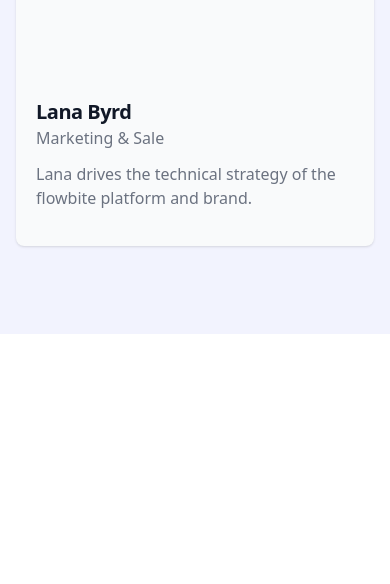
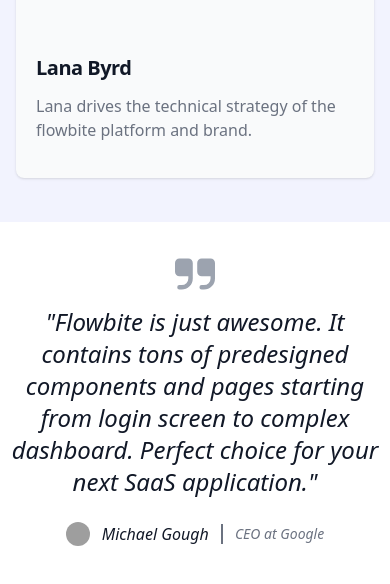
Before and after one commit to abhishek-v-gopal/nshssnedumudy.com, a Vue app: page / in a window 390 px wide. Shown: the part 3429-4013 px from the top of the page. Before the commit the page ends 3763 px from the top, so only its background shows below. Built offline with nearby package versions, Linux system fonts and the light colour scheme; grey boxes are pictures that could not be loaded.

Commit message:
added clubs

```diff
--- /dev/null
+++ b/src/components/ClubsView.vue
@@ -0,0 +1,135 @@
+<template>
+    <section class=" dark:bg-gray-900 lg:py-1 py-8">
+
+        <swiper :modules="modules" :slides-per-view="1" :space-between="0" :speed="1000" :loop="true"
+            :centeredSlides="true" :autoplay="{
+                delay: 3000,
+                disableOnInteraction: false,
+            }" @swiper="onSwiper" @slideChange="onSlideChange">
+
+            <template v-for="testimonial in testimonials" :key="testimonial.id">
+
+                <swiper-slide>
+
+                    <!-- <div class="max-w-screen-xl px-4 py-8 mx-auto text-center lg:py-16 lg:px-6">
+                        <figure class="max-w-screen-md mx-auto">
+                            <svg class="h-12 mx-auto mb-3 text-gray-400 dark:text-gray-600" viewBox="0 0 24 27" fill="none" xmlns="http://www.w3.org/2000/svg">
+                                <path d="M14.017 18L14.017 10.609C14.017 4.905 17.748 1.039 23 0L23.995 2.151C21.563 3.068 20 5.789 20 8H24V18H14.017ZM0 18V10.609C0 4.905 3.748 1.038 9 0L9.996 2.151C7.563 3.068 6 5.789 6 8H9.983L9.983 18L0 18Z" fill="currentColor"/>
+                            </svg>
+                            <blockquote>
+                                <p class="text-2xl font-medium text-gray-900 dark:text-white">{{ testimonial.text }}</p>
+                            </blockquote>
+                            <figcaption class="flex items-center justify-center mt-6 space-x-3">
+                                <img class="w-6 h-6 rounded-full" :src="testimonial.image" :alt="testimonial.name" />
+                                <div class="flex items-center divide-x-2 divide-gray-500 dark:divide-gray-700">
+                                    <div class="pr-3 font-medium text-gray-900 dark:text-white">{{ testimonial.name }}</div>
+                                    <div class="pl-3 text-sm font-light text-gray-500 dark:text-gray-400">{{ testimonial.position }}</div>
+                                </div>
+                            </figcaption>
+                        </figure>
+                    </div> -->
+
+
+                    <div class="flex flex-col items-center pb-10 ">
+
+                        <figure class="max-w-screen-md mx-auto text-center">
+                            <svg class="w-10 h-10 mx-auto mb-3 text-gray-400 dark:text-gray-600" aria-hidden="true"
+                                xmlns="http://www.w3.org/2000/svg" fill="currentColor" viewBox="0 0 18 14">
+                                <path
+                                    d="M6 0H2a2 2 0 0 0-2 2v4a2 2 0 0 0 2 2h4v1a3 3 0 0 1-3 3H2a1 1 0 0 0 0 2h1a5.006 5.006 0 0 0 5-5V2a2 2 0 0 0-2-2Zm10 0h-4a2 2 0 0 0-2 2v4a2 2 0 0 0 2 2h4v1a3 3 0 0 1-3 3h-1a1 1 0 0 0 0 2h1a5.006 5.006 0 0 0 5-5V2a2 2 0 0 0-2-2Z" />
+                            </svg>
+                            <blockquote>
+                                <p class="text-2xl italic font-medium text-gray-900 dark:text-white">"Flowbite is just
+                                    awesome. It contains tons of predesigned components and pages starting from login
+                                    screen to complex dashboard. Perfect choice for your next SaaS application."</p>
+                            </blockquote>
+                            <figcaption class="flex items-center justify-center mt-6 space-x-3 rtl:space-x-reverse">
+                                <img class="w-6 h-6 rounded-full"
+                                    src="https://flowbite.s3.amazonaws.com/blocks/marketing-ui/avatars/michael-gouch.png"
+                                    alt="profile picture">
+                                <div
+                                    class="flex items-center divide-x-2 rtl:divide-x-reverse divide-gray-500 dark:divide-gray-700">
+                                    <cite class="pe-3 font-medium text-gray-900 dark:text-white">Michael Gough</cite>
+                                    <cite class="ps-3 text-sm text-gray-500 dark:text-gray-400">CEO at Google</cite>
+                                </div>
+                            </figcaption>
+                        </figure>
+
+                    </div>
+
+
+                </swiper-slide>
+
+            </template>
+
+        </swiper>
+
+    </section>
+</template>
+
+
+<script>
+
+import { Swiper, SwiperSlide } from 'swiper/vue';
+import 'swiper/scss';
+import 'swiper/scss/autoplay';
+import { Autoplay } from 'swiper/modules';
+
+const BASE_URL = "https://storage.googleapis.com/inovuslabs-cdn.appspot.com";
+
+export default {
+    name: 'ClubView',
+    components: {
+        Swiper,
+        SwiperSlide,
+    },
+    setup() {
+        return {
+            modules: [Autoplay],
+        };
+    },
+    data() {
+        return {
+            testimonials: [
+                {
+                    id: 1,
+                    name: 'Roji Thomas',
+                    position: 'Nodal Officer',
+                    image: BASE_URL + '/assets/Testimonials/rojithomas.jpg',
+                    text: 'Inovus Labs is a platform for developing entrepreneurial culture in our college. We here are not teaching to see the dreams, but to fulfill them.'
+                },
+                {
+                    id: 2,
+                    name: 'Jithin Shah M A',
+                    position: 'Founder',
+                    image: BASE_URL + '/assets/Testimonials/jithinshah.jpg',
+                    text: 'We at Inovus Labs not only activate people to their full potential, but also develop a personalized experience that make our collegues feel more at home.'
+                },
+                {
+                    id: 3,
+                    name: 'Arjun Krishna',
+                    position: 'Mentor',
+                    image: BASE_URL + '/assets/Testimonials/arjunkrishna.jpg',
+                    text: 'We encourage our fellows to think out of the box in every sort of activities and promote stupid ideas, as, today\'s stupidity is tomorrow\'s wonder.'
+                },
+                {
+                    id: 4,
+                    name: 'Dr. Thomas George',
+                    position: 'Chairman, LEAD College of Management',
+                    image: BASE_URL + '/assets/Testimonials/thomman.jpg',
+                    text: 'Special Congratulations to team Inovus Labs IEDC of Kristu Jyoti. The students are highly motivated and ambitious.They are open to learn and ready to implement their creativity. The faculty members and college management are highly supportive'
+                }
+            ]
+        }
+    },
+    methods: {
+
+        onSwiper(swiper) {
+
+        },
+        onSlideChange() {
+
+        },
+    },
+}
+</script>
--- a/src/views/HomeView.vue
+++ b/src/views/HomeView.vue
@@ -42,9 +42,9 @@
       </div>
     </section>
 <!-- course -->
-    <section class="bg-Secondary py-8">
+
       <section class="bg-Secondary dark:bg-gray-900">
-  <div class="py-8 px-4 mx-auto max-w-screen-xl lg:py-16 lg:px-6 ">
+  <div class="py-5 px-4 mx-auto max-w-screen-xl lg:py-16 lg:px-6 ">
       <div class="mx-auto max-w-screen-sm text-center mb-8 lg:mb-16">
           <h2 class="mb-4 text-4xl tracking-tight font-extrabold text-Primary dark:text-white">Our Team</h2>
           <p class="font-light text-gray-500 lg:mb-16 sm:text-xl dark:text-gray-400">Explore the whole collection of open-source web components and elements built with the utility classes from Tailwind</p>
@@ -94,15 +94,18 @@
                   <h3 class="text-xl font-bold tracking-tight text-gray-900 dark:text-white">
                       <a href="#">Lana Byrd</a>
                   </h3>
-                  <span class="text-gray-500 dark:text-gray-400">Marketing & Sale</span>
+                  <!-- <span class="text-gray-500 dark:text-gray-400">Marketing & Sale</span> -->
                   <p class="mt-3 mb-4 font-light text-gray-500 dark:text-gray-400">Lana drives the technical strategy of the flowbite platform and brand.</p>
               </div>
           </div>
       </div>
   </div>
 </section>
-    </section>
 
+<section>
+  <ClubsView />
+
+</section>
 
 
 
@@ -111,42 +114,17 @@
 </template>
 <script>
 import NavBar from '../components/reuse/NavBar.vue'
-// import CourseCard from '../components/CourseCard.vue'
+import ClubsView from '../components/ClubsView.vue'
 
 export default{
     name: 'HomeView',
     components: {
         NavBar,
-        // CourseCard,
+        ClubsView,
     },
     data(){
       return {
-        Courses: [
-          {
-            id:1,
-            name:"Computer Science",
-            description: "We provides one batch with 50 seats.A practical combination of Computer Science, Mathematics,Physics, Chemistry, English and additional language, Malayalam or Hindi can be chosen by the students.",
-            imageUrl: '/assets/illustrations/biologist-animate.svg'
-          },
-          {
-            id:2,
-            name:"Biology Science",
-            description: "We proffer two batch with 100 seats. A worth mixture of Zology, Botony, Physics, Chemistry, Mathematics, English and students can select there additional language from either Malayalam or Hindi (Both are separated as batches).",
-            imageUrl: '/assets/illustrations/biologist-animate.svg'
-          },
-          {
-            id:3,
-            name:"Commerce",
-            description: "We proffer one batch with 50 seats.This course offers a standard combination of Accountancy - Computerised Accounting, Business Studies, Economics, Computer Application, English and student can opt for either Malayalam or Hindi as additional language.",
-            imageUrl: '/assets/illustrations/biologist-animate.svg'
-          },
-          {
-            id:4,
-            name:"Humanities",
-            description: "We proffer one batch with 50 seats.A rare combiination of subjects Gandhian studies,Computer Application, Communicative English, English and student can opt for either Malayalam or Hindi as additional language.",
-            imageUrl: '/assets/illustrations/biologist-animate.svg'
-          },
-        ]
+
       }
     }
 }
```
